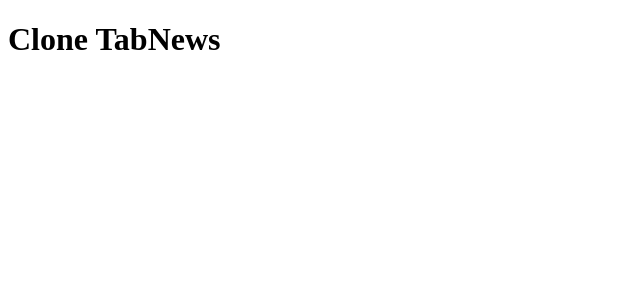
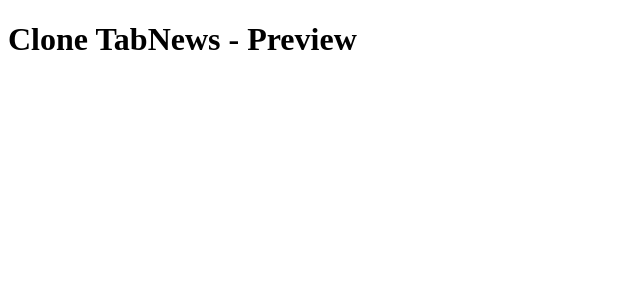
Before and after one commit to nathancmartins/clone-tabnews, a Next.js app: page / in a window 1280 px wide. Shown: the top 300 px of the page, without its empty margins (0-640 px from the left). Built offline with nearby package versions, Linux system fonts and the light colour scheme.

Commit message:
branch preview test

```diff
--- a/pages/index.js
+++ b/pages/index.js
@@ -1,5 +1,5 @@
 function Home() {
-  return <h1>Clone TabNews</h1>;
+  return <h1>Clone TabNews - Preview</h1>;
 }
 
 export default Home;
```
